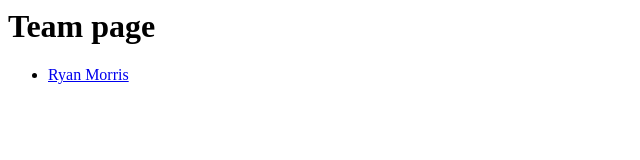
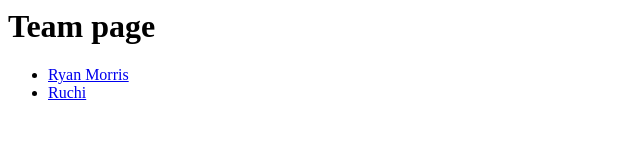
Before and after one commit to ruchibharti/about-us-aug-24-2018, a plain HTML site: page index.html in a window 1280 px wide. Shown: the full height of the page, 0-640 px from the left. Drawn offline with Linux system fonts and the light colour scheme.

Commit message:
Added my name

```diff
--- a/index.html
+++ b/index.html
@@ -2,4 +2,5 @@
 
 <ul>
   <li><a href="ryan-morris.html">Ryan Morris</a></li>
+  <li><a href="ruchi.html">Ruchi</a></li>
 </ul>
```
